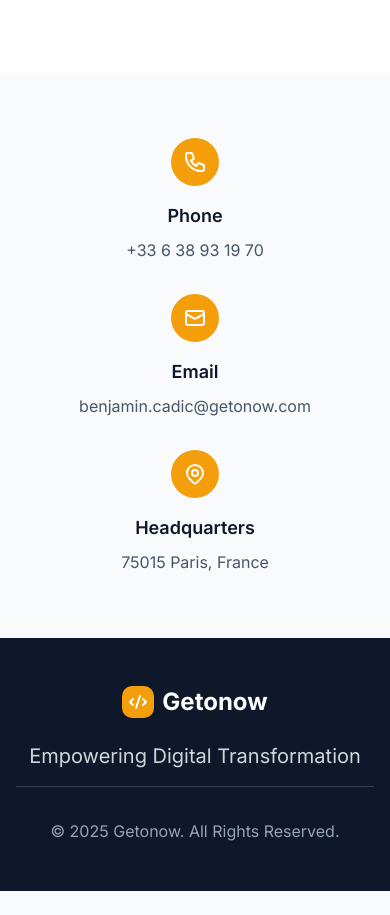
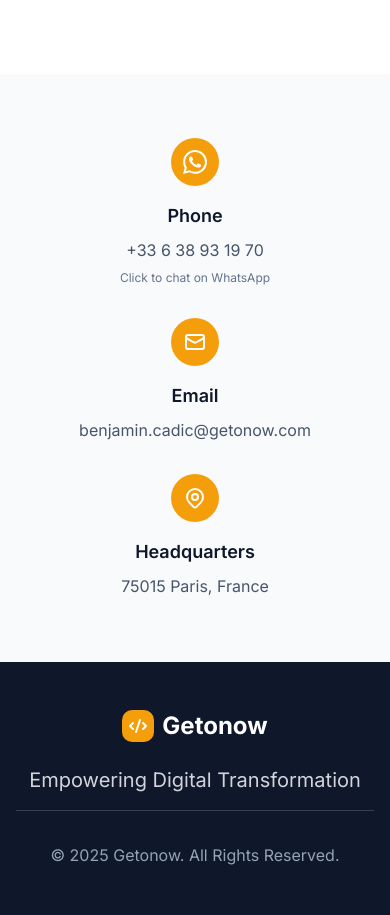
Before and after one commit to getonow/getonowui, a React (Vite) app: page / in a window 390 px wide. Shown: the part 7440-8355 px from the top of the page. Before the commit the page ends 8331 px from the top, so only its background shows below. Built offline with nearby package versions, Linux system fonts and the light colour scheme.

Commit message:
Add WhatsApp integration to phone number in contact section

```diff
--- a/src/components/ContactInfo.tsx
+++ b/src/components/ContactInfo.tsx
@@ -6,13 +6,28 @@
       <div className="max-w-4xl mx-auto px-4">
         <div className="grid md:grid-cols-3 gap-8 text-center">
           <div className="space-y-2">
-            <div className="w-12 h-12 bg-amber-500 rounded-full flex items-center justify-center mx-auto mb-4">
-              <svg className="w-6 h-6 text-white" fill="none" stroke="currentColor" viewBox="0 0 24 24">
-                <path strokeLinecap="round" strokeLinejoin="round" strokeWidth={2} d="M3 5a2 2 0 012-2h3.28a1 1 0 01.948.684l1.498 4.493a1 1 0 01-.502 1.21l-2.257 1.13a11.042 11.042 0 005.516 5.516l1.13-2.257a1 1 0 011.21-.502l4.493 1.498a1 1 0 01.684.949V19a2 2 0 01-2 2h-1C9.716 21 3 14.284 3 6V5z" />
-              </svg>
-            </div>
+            <a
+              href="https://wa.me/33638931970"
+              target="_blank"
+              rel="noopener noreferrer"
+              className="block transition-transform hover:scale-105"
+            >
+              <div className="w-12 h-12 bg-amber-500 rounded-full flex items-center justify-center mx-auto mb-4 hover:bg-amber-600 transition-colors cursor-pointer">
+                <svg className="w-6 h-6 text-white" fill="currentColor" viewBox="0 0 24 24">
+                  <path d="M17.472 14.382c-.297-.149-1.758-.867-2.03-.967-.273-.099-.471-.148-.67.15-.197.297-.767.966-.94 1.164-.173.199-.347.223-.644.075-.297-.15-1.255-.463-2.39-1.475-.883-.788-1.48-1.761-1.653-2.059-.173-.297-.018-.458.13-.606.134-.133.298-.347.446-.52.149-.174.198-.298.298-.497.099-.198.05-.371-.025-.52-.075-.149-.669-1.612-.916-2.207-.242-.579-.487-.5-.669-.51-.173-.008-.371-.01-.57-.01-.198 0-.52.074-.792.372-.272.297-1.04 1.016-1.04 2.479 0 1.462 1.065 2.875 1.213 3.074.149.198 2.096 3.2 5.077 4.487.709.306 1.262.489 1.694.625.712.227 1.36.195 1.871.118.571-.085 1.758-.719 2.006-1.413.248-.694.248-1.289.173-1.413-.074-.124-.272-.198-.57-.347m-5.421 7.403h-.004a9.87 9.87 0 01-5.031-1.378l-.361-.214-3.741.982.998-3.648-.235-.374a9.86 9.86 0 01-1.51-5.26c.001-5.45 4.436-9.884 9.888-9.884 2.64 0 5.122 1.03 6.988 2.898a9.825 9.825 0 012.893 6.994c-.003 5.45-4.437 9.884-9.885 9.884m8.413-18.297A11.815 11.815 0 0012.05 0C5.495 0 .16 5.335.157 11.892c0 2.096.547 4.142 1.588 5.945L.057 24l6.305-1.654a11.882 11.882 0 005.683 1.448h.005c6.554 0 11.89-5.335 11.893-11.893a11.821 11.821 0 00-3.48-8.413Z"/>
+                </svg>
+              </div>
+            </a>
             <h3 className="text-lg font-semibold text-slate-900">Phone</h3>
-            <p className="text-slate-600">+33 6 38 93 19 70</p>
+            <a
+              href="https://wa.me/33638931970"
+              target="_blank"
+              rel="noopener noreferrer"
+              className="text-slate-600 hover:text-amber-600 transition-colors cursor-pointer inline-block"
+            >
+              +33 6 38 93 19 70
+            </a>
+            <p className="text-xs text-slate-500 mt-1">Click to chat on WhatsApp</p>
           </div>
 
           <div className="space-y-2">
```
